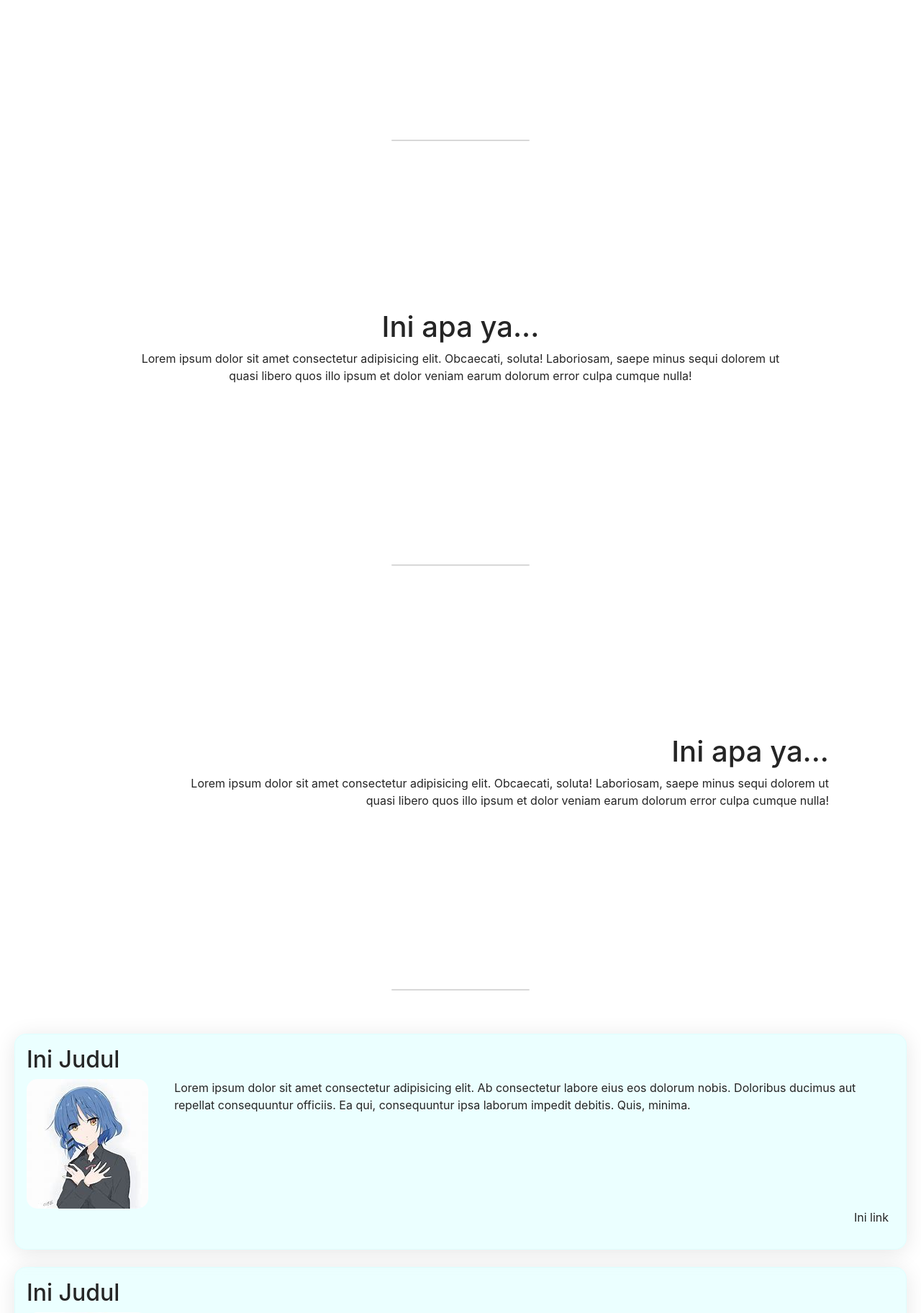
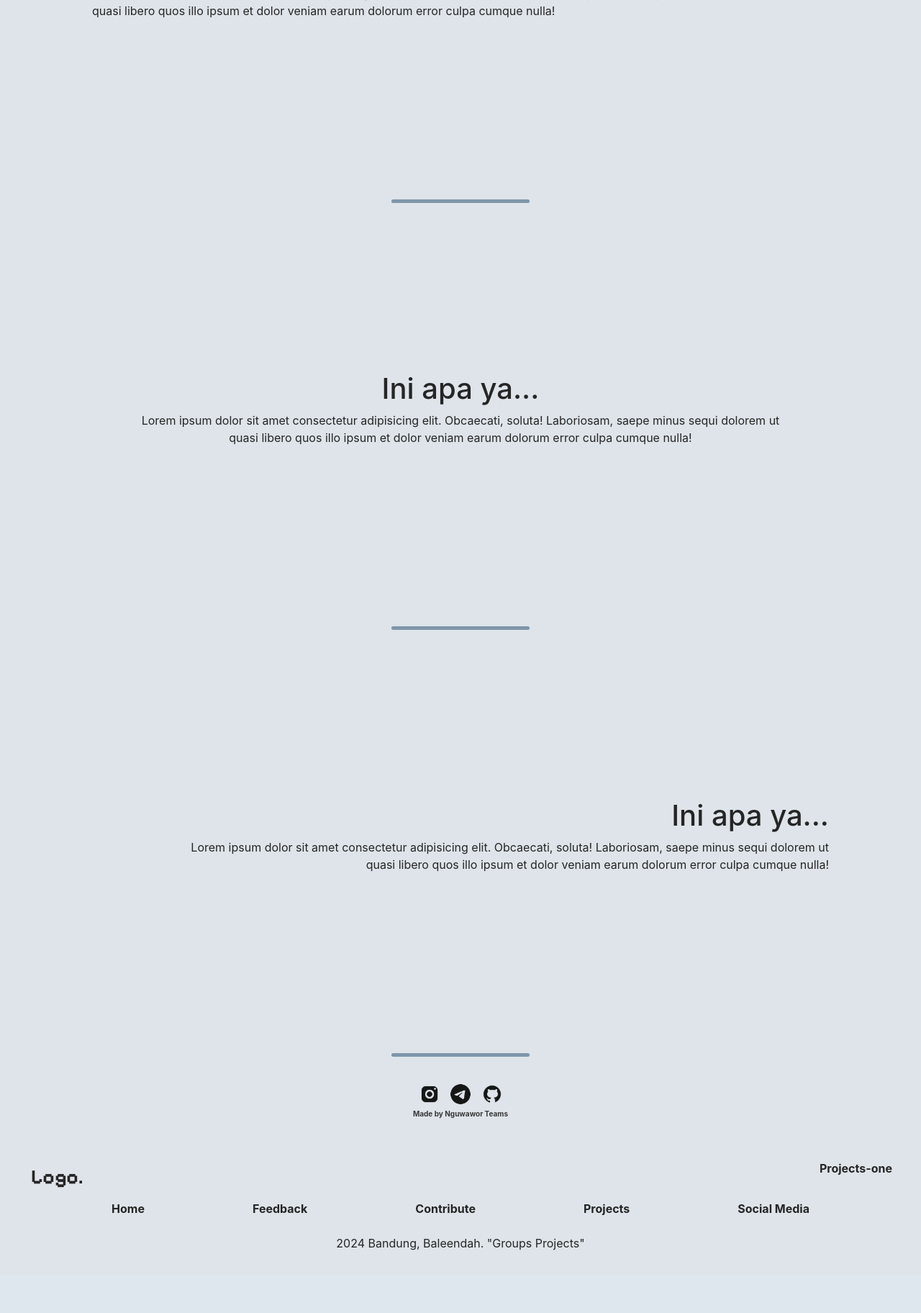
Before and after one commit to nothazel24/frontEnd-Projects, a PHP site: page / in a window 1280 px wide. Shown: the part 1169-2993 px from the top of the page at 72% size. After the commit the page ends 2906 px from the top, so only its background shows below. Run offline with PHP 8.4, Linux system fonts and the light colour scheme; some libraries are stand-ins or nearby versions; some web fonts are replaced.

Commit message:
some changes on index.php

```diff
--- a/index.php
+++ b/index.php
@@ -1,15 +1,9 @@
-<body>
+<body style="background-color: #dee4e9">
 
   <?php include 'others/head.php'; ?>
-  <!-- CONTENT SECTION -->
-  <!-- <section class="home">
-            <div class="text-center p-5" style="margin:auto">
-                <h1>Hi! Welcome to my Website</h1>
-            </div>
-        </section> -->
 
   <section class="one">
-    <div class="container p-2 my-2">
+    <div class="container p-2 my-5">
       <div class="contentWrapper">
 
           <img src="https://image.noelshack.com/fichiers/2023/29/3/1689748539-ryo28.png" alt="ryo:3" class="ryo" />
@@ -43,6 +37,7 @@
   <!-- SECTION CONTENT ONE -->
 
   <div class="hr"></div>
+
 
   <section class="two">
     <div class="container p-5 my-5">
@@ -93,82 +88,11 @@
   </section>
   <!-- SECTION CONTENT FOUR -->
 
-  <div class="hr"></div>
 
+  <!-- UNCOMPLETED SECTION -->
   <section class="five">
-    <div class="section-content">
-      <div class="list-content">
-        <h2>Ini Judul</h2>
-        <div class="innerWrapper">
-          <img src="assets/silder.jpg" alt="image-content" class="innerImage">
-          <p class="content">
-            Lorem ipsum dolor sit amet consectetur adipisicing elit. Ab
-            consectetur labore eius eos dolorum nobis. Doloribus ducimus aut
-            repellat consequuntur officiis. Ea qui, consequuntur ipsa laborum
-            impedit debitis. Quis, minima.
-          </p>
-        </div>
-        <p>
-          <a href="#" class="cLink">Ini link</a>
-        </p>
-      </div>
-      <!-- LIST CONTENT -->
-
-      <div class="list-content">
-        <h2>Ini Judul</h2>
-        <div class="innerWrapper">
-          <img src="assets/silder.jpg" alt="image-content" class="innerImage">
-          <p class="content">
-            Lorem ipsum dolor sit amet consectetur adipisicing elit. Ab
-            consectetur labore eius eos dolorum nobis. Doloribus ducimus aut
-            repellat consequuntur officiis. Ea qui, consequuntur ipsa laborum
-            impedit debitis. Quis, minima.
-          </p>
-        </div>
-        <p>
-          <a href="#" class="cLink">Ini link</a>
-        </p>
-      </div>
-      <!-- LIST CONTENT -->
-
-      <div class="list-content">
-        <h2>Ini Judul</h2>
-        <div class="innerWrapper">
-          <img src="assets/silder.jpg" alt="image-content" class="innerImage">
-          <p class="content">
-            Lorem ipsum dolor sit amet consectetur adipisicing elit. Ab
-            consectetur labore eius eos dolorum nobis. Doloribus ducimus aut
-            repellat consequuntur officiis. Ea qui, consequuntur ipsa laborum
-            impedit debitis. Quis, minima.
-          </p>
-        </div>
-        <p>
-          <a href="#" class="cLink">Ini link</a>
-        </p>
-      </div>
-      <!-- LIST CONTENT -->
-
-      <div class="list-content">
-        <h2>Ini Judul</h2>
-        <div class="innerWrapper">
-          <img src="assets/silder.jpg" alt="image-content" class="innerImage">
-          <p class="content">
-            Lorem ipsum dolor sit amet consectetur adipisicing elit. Ab
-            consectetur labore eius eos dolorum nobis. Doloribus ducimus aut
-            repellat consequuntur officiis. Ea qui, consequuntur ipsa laborum
-            impedit debitis. Quis, minima.
-          </p>
-        </div>
-        <p>
-          <a href="#" class="cLink">Ini link</a>
-        </p>
-      </div>
-      <!-- LIST CONTENT -->
-
-    </div>
-    <!-- SECTION CONTENT -->
-  </section>
-  <!-- SECTION CONTENT FIVE -->
+    <!-- CONTRIBUTOR PAGE -->
+  </section> <!-- SECTION CONTENT FIVE -->
 
   <div class="hr"></div>
 
@@ -179,7 +103,7 @@
         <a href="#" target="_self"><img src="assets/telegram.png" alt="telegram" style="width: 30px" /></a>
         <a href="#" target="_self"><img src="assets/github.png" alt="github" style="width: 30px" /></a>
       </div>
-      <p class="creditsTxt">Made by yan.f</p>
+      <p class="creditsTxt">Made by Nguwawor Teams</p>
     </div>
   </section>
   </div>
--- a/style/footerStyle.css
+++ b/style/footerStyle.css
@@ -29,7 +29,7 @@
     display: flex;
     flex-direction: row;
     justify-content: space-around;
-    margin: .5rem 6rem;
+    margin: .5rem 4rem;
     font-weight: bold;
 }
 
--- a/style/indexStyle.css
+++ b/style/indexStyle.css
@@ -7,9 +7,9 @@
 }
 
 .hr {
-  background-color: #a7a7a771;
+  background-color: #7f96aa;
   width: 15%;
-  height: 2px;
+  height: 5px;
   border-radius: 10px;
   margin: auto;
 }
@@ -142,44 +142,6 @@
 }
 /* END */
 
-.descButton {
-  border-radius: 10%;
-  margin: 20px auto;
-}
-
-.descButton a {
-  padding: 10px;
-  color: #f5e8f5;
-  font-weight: bold;
-  text-decoration: none;
-  transition: 0.4s;
-}
-
-.descButton a:hover {
-  text-decoration: none;
-  color: rgb(235, 234, 235);
-  font-size: 17px;
-  transition: 0.4s;
-}
-
-.prjct-button {
-  background-color: #e65a88;
-  padding: 5px;
-  border-radius: 20px;
-  color: rgb(255, 255, 255);
-  max-width: max-content;
-}
-
-/* ---- CONTENT SECTION ----  */
-/* .section-wrapper {
-    scroll-snap-type: y mandatory;
-}
-
-section {
-    scroll-snap-align: center;
-    height: 100vh;
-} */
-
 .contentWrapper-start {
   /* position: relative;
     left: 25%; */
@@ -220,48 +182,10 @@ section {
   width: 90%;
 }
 
-.section-content {
+/* .section-content {
   margin: 1rem auto;
   padding: 20px;
-}
-
-.list-content {
-  padding: 1rem;
-  background: rgba(114, 255, 255, 0.14);
-  border-radius: 16px;
-  box-shadow: 0 4px 30px rgba(0, 0, 0, 0.1);
-  backdrop-filter: blur(4.4px);
-  -webkit-backdrop-filter: blur(4.4px);
-  border: 1px solid rgba(114, 255, 255, 0.1);
-  margin: 1.5rem auto;
-}
-
-.innerWrapper {
-  display: flex;
-  flex-direction: row;
-  gap: 3%;
-}
-
-.innerImage {
-  border-radius: 15px;
-  height: max-content;
-  width: max-content;
-}
-
-.cLink {
-  text-decoration: none;
-  color: #252525;
-  display: flex;
-  justify-content: end;
-  padding: 0px 8px;
-}
-
-.cLink:hover {
-  font-size: 17px;
-  text-decoration: none;
-  color: #dd5a86;
-  transition: 0.5s;
-}
+} */
 
 .creditsWrapper {
   display: flex;
```
